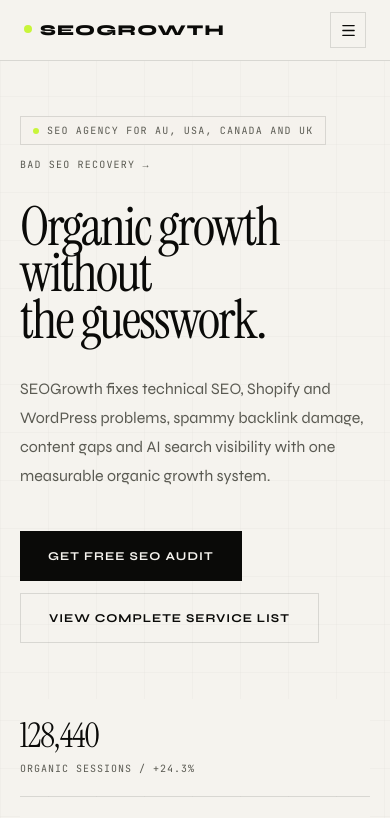
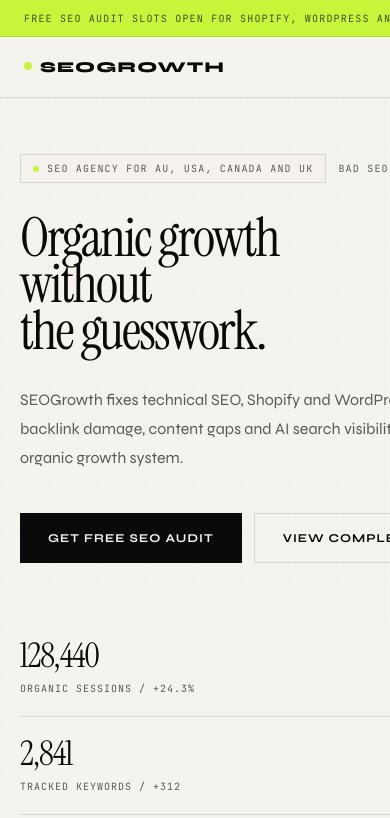
Before and after one commit to erlightdev/seogrowth, a React (Vite) app in the folder apps/web/: page / in a window 390 px wide. Shown: the top 818 px of the page. Built offline with nearby package versions, Linux system fonts and the light colour scheme.

Commit message:
feat: refactor layout components for improved responsiveness and maintainability

```diff
--- a/apps/web/src/components/home/hero-section.tsx
+++ b/apps/web/src/components/home/hero-section.tsx
@@ -33,8 +33,8 @@
 
 export function HeroSection() {
 	return (
-		<section className="border-rule border-b bg-paper pt-[60px]">
-			<div className="site-container grid min-h-[calc(100vh-60px)] grid-cols-1 border-rule lg:grid-cols-2 lg:border-x">
+		<section className="border-rule border-b bg-paper">
+			<div className="site-container grid min-h-[calc(100vh-var(--header-height))] grid-cols-1 border-rule lg:grid-cols-2 lg:border-x">
 				{/* Left — copy */}
 				<div className="flex flex-col justify-between border-rule border-b px-6 pt-20 pb-14 lg:border-r lg:border-b-0 lg:px-12 lg:pt-24 lg:pb-16">
 					<div>
--- a/apps/web/src/components/home/home-page.tsx
+++ b/apps/web/src/components/home/home-page.tsx
@@ -86,9 +86,9 @@
 
 function Hero() {
 	return (
-		<section className="relative isolate overflow-hidden border-rule border-b pt-[60px]">
+		<section className="relative isolate overflow-hidden border-rule border-b">
 			<div className="pointer-events-none absolute inset-0 z-0 opacity-[0.06] [background-image:linear-gradient(rgba(10,10,8,.35)_1px,transparent_1px),linear-gradient(90deg,rgba(10,10,8,.35)_1px,transparent_1px)] [background-size:48px_48px]" />
-			<div className="site-container relative z-[1] grid min-h-[calc(100dvh-60px)] grid-cols-1 border-rule lg:grid-cols-[1.08fr_0.92fr] lg:border-x">
+			<div className="site-container relative z-[1] grid min-h-[calc(100dvh-var(--header-height))] grid-cols-1 border-rule lg:grid-cols-[1.08fr_0.92fr] lg:border-x">
 				<div className="relative z-[2] flex flex-col justify-between px-5 pt-14 pb-10 md:px-8 lg:px-12 lg:pt-20 lg:pb-12">
 					<div className="max-w-[760px]">
 						<div className="mb-8 flex flex-wrap items-center gap-3">
--- a/apps/web/src/components/layout/header/index.tsx
+++ b/apps/web/src/components/layout/header/index.tsx
@@ -4,8 +4,23 @@
 
 export default function Header() {
 	return (
-		<header className="fixed inset-x-0 top-0 z-[100] border-rule border-b bg-paper">
-			<div className="site-container flex h-[60px] items-center justify-between border-rule px-6 lg:border-x lg:px-12">
+		<>
+			<a
+				href="/free-seo-audit"
+				className="block border-rule border-b bg-acid text-ink no-underline transition-colors hover:bg-acid-hover"
+			>
+				<div className="site-container flex h-[var(--announcement-height)] items-center justify-between gap-4 border-ink/10 px-6 lg:border-x lg:px-12">
+					<span className="truncate font-mono text-[10px] text-ink/70 uppercase tracking-[0.12em]">
+						Free SEO audit slots open for Shopify, WordPress and bad backlink
+						recovery
+					</span>
+					<span className="shrink-0 font-bold font-sans text-[11px] text-ink uppercase tracking-[0.08em]">
+						Book audit →
+					</span>
+				</div>
+			</a>
+			<header className="sticky top-0 z-[100] border-rule border-b bg-paper">
+				<div className="site-container flex h-[var(--nav-height)] items-center justify-between border-rule px-6 lg:border-x lg:px-12">
 					<Logo />
 					<NavLinks />
 					<div className="flex items-center gap-3">
@@ -19,5 +34,6 @@
 					</div>
 				</div>
 			</header>
+		</>
 	);
 }
--- a/apps/web/src/components/layout/header/mobile-nav.tsx
+++ b/apps/web/src/components/layout/header/mobile-nav.tsx
@@ -40,7 +40,7 @@
 			</button>
 
 			{open ? (
-				<div className="fixed inset-x-0 top-[60px] z-[99] max-h-[calc(100dvh-60px)] overflow-y-auto border-rule border-b bg-paper shadow-[0_24px_70px_-48px_rgba(10,10,8,0.55)]">
+				<div className="fixed inset-x-0 top-[var(--nav-height)] z-[99] max-h-[calc(100dvh-var(--nav-height))] overflow-y-auto border-rule border-b bg-paper shadow-[0_24px_70px_-48px_rgba(10,10,8,0.55)]">
 					<div className="site-container border-rule lg:border-x">
 						<div className="grid gap-px bg-rule">
 							<section className="bg-paper p-5">
--- a/apps/web/src/components/layout/header/nav-links.tsx
+++ b/apps/web/src/components/layout/header/nav-links.tsx
@@ -33,7 +33,7 @@
 
 export function NavLinks() {
 	return (
-		<nav className="hidden h-[60px] items-center gap-10 lg:flex">
+		<nav className="hidden h-[var(--nav-height)] items-center gap-10 lg:flex">
 			<div className="group flex h-full items-center">
 				<a
 					href="/services"
@@ -41,7 +41,7 @@
 				>
 					Services
 				</a>
-				<div className="pointer-events-none absolute inset-x-0 top-[60px] border-rule border-b bg-paper opacity-0 shadow-[0_24px_70px_-48px_rgba(10,10,8,0.45)] transition duration-300 group-focus-within:pointer-events-auto group-focus-within:opacity-100 group-hover:pointer-events-auto group-hover:opacity-100">
+				<div className="pointer-events-none fixed inset-x-0 top-[var(--nav-height)] border-rule border-b bg-paper opacity-0 shadow-[0_24px_70px_-48px_rgba(10,10,8,0.45)] transition duration-300 group-focus-within:pointer-events-auto group-focus-within:opacity-100 group-hover:pointer-events-auto group-hover:opacity-100">
 					<div className="site-container grid grid-cols-[1.2fr_0.95fr_0.85fr] gap-px border-rule bg-rule lg:border-x">
 						<div className="bg-paper p-8">
 							<div className="mb-6 font-mono text-[10px] text-muted-text uppercase tracking-[0.12em]">
--- a/apps/web/src/components/seo/page-hero.tsx
+++ b/apps/web/src/components/seo/page-hero.tsx
@@ -12,7 +12,7 @@
 	primaryCta?: string;
 }) {
 	return (
-		<section className="border-rule border-b pt-[60px]">
+		<section className="border-rule border-b">
 			<div className="site-container grid min-h-[68vh] grid-cols-1 border-rule lg:grid-cols-[1.35fr_0.65fr] lg:border-x">
 				<div className="seo-reveal flex flex-col justify-end border-rule border-b px-6 py-16 lg:border-r lg:border-b-0 lg:px-12 lg:py-20">
 					<div className="mb-8 flex items-center gap-2.5 font-mono text-[11px] text-muted-text uppercase tracking-[0.12em]">
--- a/apps/web/src/index.css
+++ b/apps/web/src/index.css
@@ -9,6 +9,9 @@
 	--acid-hover: #b8e82a;
 	--muted-text: #5a5a52;
 	--rule: rgba(10, 10, 8, 0.12);
+	--announcement-height: 36px;
+	--nav-height: 60px;
+	--header-height: calc(var(--announcement-height) + var(--nav-height));
 }
 
 @theme inline {
--- a/apps/web/src/routes/case-studies.tsx
+++ b/apps/web/src/routes/case-studies.tsx
@@ -53,7 +53,7 @@
 					{ name: "Case Studies", path: "/case-studies" },
 				])}
 			/>
-			<main className="min-w-0 overflow-x-hidden bg-paper pt-[60px] text-ink">
+			<main className="min-w-0 overflow-x-hidden bg-paper text-ink">
 				<Hero />
 				<CaseSwiper />
 				<TrustSection />
```
Lines whose indentation alone changed are shown as unchanged.
